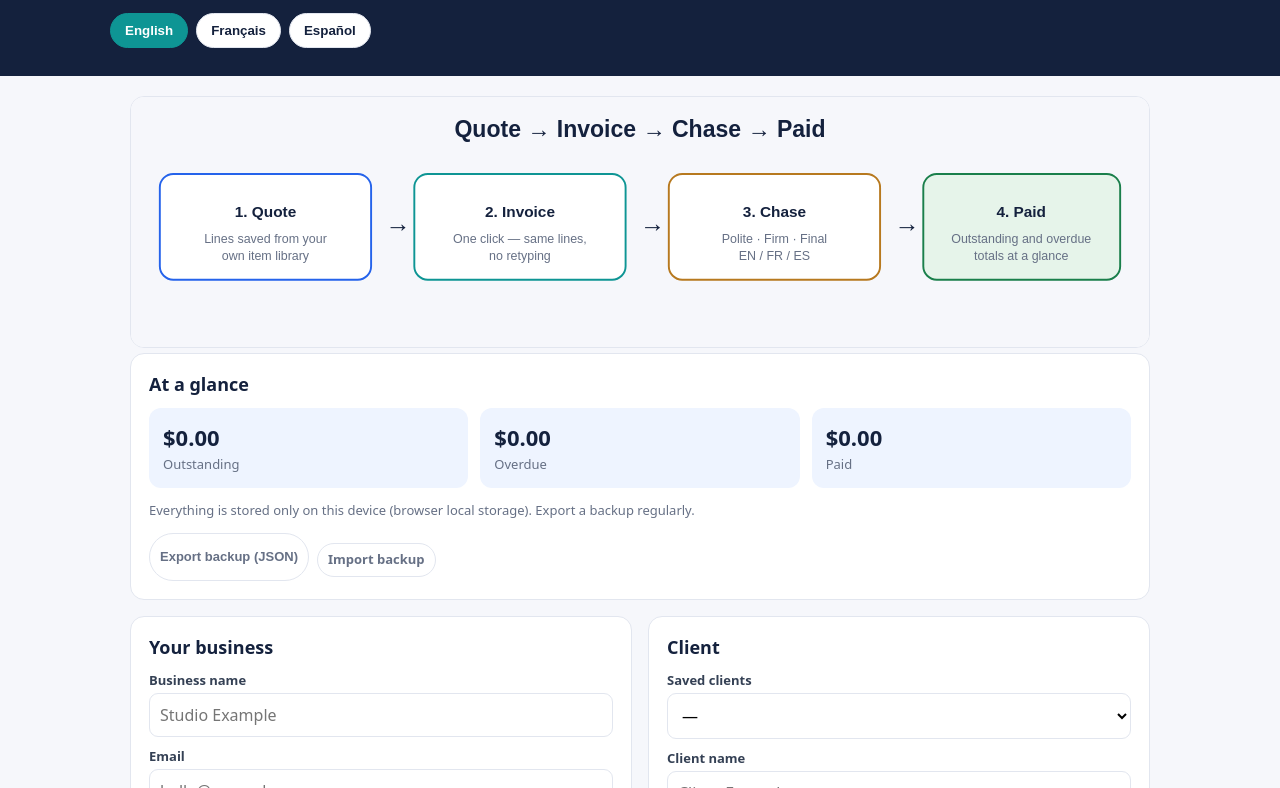
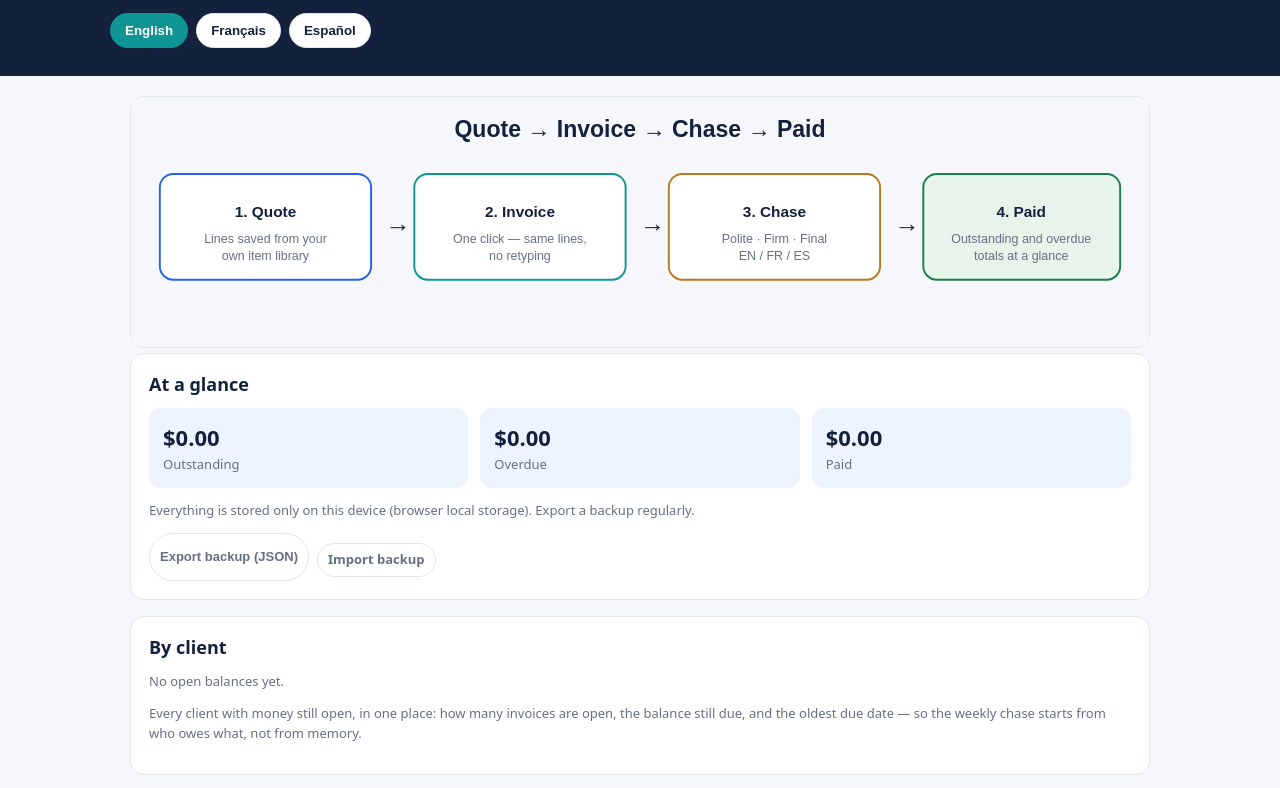
Before and after one commit to Oviainc/quote-invoice-chase, a plain HTML site: page index.html in a window 1280 px wide. Shown: the part 150-938 px from the top of the page. Drawn offline with Linux system fonts and the light colour scheme.

Commit message:
Add by-client balances view

```diff
--- a/index.html
+++ b/index.html
@@ -46,6 +46,9 @@ footer{max-width:1060px;margin:0 auto;padding:10px 20px 34px;color:var(--muted);
 <div class="actions no-print"><button class="btn small" id="btn-export">Export backup (JSON)</button><label class="btn small" style="cursor:pointer">Import backup<input type="file" id="file-import" accept=".json" hidden></label></div>
 </section>
 
+<section class="card"><h2 id="t-clients">By client</h2><div id="client-balances"><p class="small">No open balances yet.</p></div>
+<p class="small">Every client with money still open, in one place: how many invoices are open, the balance still due, and the oldest due date — so the weekly chase starts from who owes what, not from memory.</p></section>
+
 <div class="grid">
 <section class="card"><h2 id="t-biz">Your business</h2>
 <label id="l-bname">Business name</label><input id="biz-name" placeholder="Studio Example">
@@ -91,9 +94,9 @@ footer{max-width:1060px;margin:0 auto;padding:10px 20px 34px;color:var(--muted);
 const $=id=>document.getElementById(id);
 const store={get(k,d){try{return JSON.parse(localStorage.getItem('qic-'+k))??d}catch(e){return d}},set(k,v){localStorage.setItem('qic-'+k,JSON.stringify(v))}};
 let lang='en';
-const UI={en:{title:'Quote → Invoice → Chase',dash:'At a glance',out:'Outstanding',over:'Overdue',paid:'Paid',biz:'Your business',client:'Client',doc:'New document',lines:'Lines',total:'Total',docs:'Documents',chase:'Payment reminder composer',preview:'Preview'},
-fr:{title:'Devis → Facture → Relance',dash:'En un coup d\u2019œil',out:'En attente',over:'En retard',paid:'Payé',biz:'Votre entreprise',client:'Client',doc:'Nouveau document',lines:'Lignes',total:'Total',docs:'Documents',chase:'Relance de paiement',preview:'Aperçu'},
-es:{title:'Cotización → Factura → Cobro',dash:'De un vistazo',out:'Pendiente',over:'Vencido',paid:'Pagado',biz:'Su negocio',client:'Cliente',doc:'Nuevo documento',lines:'Líneas',total:'Total',docs:'Documentos',chase:'Recordatorio de pago',preview:'Vista previa'}};
+const UI={en:{title:'Quote → Invoice → Chase',dash:'At a glance',out:'Outstanding',over:'Overdue',paid:'Paid',biz:'Your business',client:'Client',doc:'New document',lines:'Lines',total:'Total',docs:'Documents',chase:'Payment reminder composer',preview:'Preview',clients:'By client'},
+fr:{title:'Devis → Facture → Relance',dash:'En un coup d\u2019œil',out:'En attente',over:'En retard',paid:'Payé',biz:'Votre entreprise',client:'Client',doc:'Nouveau document',lines:'Lignes',total:'Total',docs:'Documents',chase:'Relance de paiement',preview:'Aperçu',clients:'Par client'},
+es:{title:'Cotización → Factura → Cobro',dash:'De un vistazo',out:'Pendiente',over:'Vencido',paid:'Pagado',biz:'Su negocio',client:'Cliente',doc:'Nuevo documento',lines:'Líneas',total:'Total',docs:'Documentos',chase:'Recordatorio de pago',preview:'Vista previa',clients:'Por cliente'}};
 const WORDS={en:{quote:'Quote',invoice:'Invoice',from:'From',to:'Bill to',due:'Due',desc:'Description',qty:'Qty',price:'Unit price',subtotal:'Subtotal',tax:'Tax',total:'Total',thanks:'Thank you for your business.',paidline:'Paid',bal:'Balance due'},
 fr:{quote:'Devis',invoice:'Facture',from:'Émetteur',to:'Facturer à',due:'Échéance',desc:'Description',qty:'Qté',price:'Prix unitaire',subtotal:'Sous-total',tax:'Taxe',total:'Total',thanks:'Merci de votre confiance.',paidline:'Payé',bal:'Solde dû'},
 es:{quote:'Cotización',invoice:'Factura',from:'De',to:'Facturar a',due:'Vencimiento',desc:'Descripción',qty:'Cant.',price:'Precio unitario',subtotal:'Subtotal',tax:'Impuesto',total:'Total',thanks:'Gracias por su confianza.',paidline:'Pagado',bal:'Saldo pendiente'}};
@@ -121,9 +124,11 @@ function promiseState(doc){if(doc.type!=='invoice'||isPaid(doc)||!doc.promise)re
 function promiseInfo(doc){const s=promiseState(doc);if(!s)return'—';return s==='pending'?doc.promise+' (promised)':doc.promise+' (missed)'}
 function suggestedTone(doc){if(doc.type!=='invoice'||isPaid(doc))return null;if(promiseState(doc)==='pending')return null;const days=dueDays(doc);const c=doc.chases||[];const last=c.length?c[c.length-1].tone:null;if(last==='final')return null;if(days!==null&&days>=0)return last?null:'headsup';if(!last){if(days===null||-days<=7)return'polite';return -days>21?'final':'firm'}if(last==='headsup')return'polite';if(last==='polite')return'firm';if(last==='firm')return'final';return null}
 const TONE_LABEL={headsup:'Send heads-up',polite:'Send polite reminder',firm:'Send firm reminder',final:'Send final reminder'};
+function byClient(ds){const groups={};ds.filter(x=>x.type==='invoice'&&!isPaid(x)&&balance(x)>0).forEach(x=>{const k=x.client+'|'+x.cur;if(!groups[k])groups[k]={client:x.client,cur:x.cur,count:0,bal:0,oldest:x.due||null};const g=groups[k];g.count++;g.bal+=balance(x);if(x.due&&(!g.oldest||x.due<g.oldest))g.oldest=x.due});return Object.values(groups).sort((a,b)=>b.bal-a.bal)}
 function nextStep(doc){if(doc.type!=='invoice')return'—';if(isPaid(doc))return'Paid';const ps=promiseState(doc);if(ps==='pending'){const pd=promiseDays(doc);return pd===0?'Payment promised for today':`Payment promised for ${doc.promise} — wait until then`}const t=suggestedTone(doc);if(ps==='missed')return t?`Promise missed — ${TONE_LABEL[t].toLowerCase()}`:'Promise missed — agree a plan or pause work';if(t)return TONE_LABEL[t];const c=doc.chases||[];const last=c.length?c[c.length-1].tone:null;if(last==='final')return'Final sent — agree a plan or pause work';const days=dueDays(doc);if(last==='headsup'&&days!==null&&days>=0)return days===0?'Heads-up sent — due today':`Heads-up sent — due in ${days}d`;return'—'}
 function render(){const d=docs();let out=0,over=0,paid=0;d.forEach(x=>{const s=statusOf(x);paid+=paidAmt(x)+(s==='paid'&&!(x.payments&&x.payments.length)?x.total:0);if(s!=='paid')out+=balance(x);if(s==='overdue')over+=balance(x)});$('st-out').textContent=fmt(out);$('st-over').textContent=fmt(over);$('st-paid').textContent=fmt(paid);
 $('doc-list').innerHTML=d.length?`<table><tr><th>Number</th><th>Type</th><th>Client</th><th>Total</th><th>Balance</th><th>Status</th><th>Timing</th><th>Promised</th><th>Chase history</th><th>Next step</th><th></th></tr>${d.map((x,i)=>`<tr><td>${x.num}</td><td>${x.type}</td><td>${x.client}</td><td>${fmt(x.total,x.cur)}</td><td>${statusOf(x)==='paid'?'—':fmt(balance(x),x.cur)}${paidAmt(x)>0&&statusOf(x)!=='paid'?' (part-paid)':''}</td><td><span class="badge ${statusOf(x)}">${statusOf(x)}</span></td><td>${dueInfo(x)}</td><td>${promiseInfo(x)}</td><td>${chaseInfo(x)}</td><td>${nextStep(x)}</td><td><button class="btn small" onclick="viewDoc(${i})">View</button> <button class="btn small" onclick="recordPay(${i})">Record payment</button> <button class="btn small" onclick="recordPromise(${i})">Record promise</button> <button class="btn small" onclick="markPaid(${i})">Paid</button> <button class="btn small danger" onclick="delDoc(${i})">Delete</button></td></tr>`).join('')}</table>`:'<p class="small">No documents yet.</p>';
+const grows=byClient(d);$('client-balances').innerHTML=grows.length?`<table><tr><th>Client</th><th>Open invoices</th><th>Balance due</th><th>Oldest due</th></tr>${grows.map(g=>`<tr><td>${g.client}</td><td>${g.count}</td><td>${fmt(g.bal,g.cur)}</td><td>${g.oldest||'—'}</td></tr>`).join('')}</table>`:'<p class="small">No open balances yet.</p>';
 $('chase-doc').innerHTML=d.filter(x=>x.type==='invoice').map((x,i)=>`<option value="${docs().indexOf(x)}">${x.num} — ${x.client} — ${fmt(balance(x),x.cur)} due</option>`).join('')||'<option value="">—</option>';
 const cs=store.get('clients',[]);$('client-saved').innerHTML='<option value="">—</option>'+cs.map((c,i)=>`<option value="${i}">${c.name}</option>`).join('');
 const it=store.get('items',[]);$('item-saved').innerHTML='<option value="">—</option>'+it.map((c,i)=>`<option value="${i}">${c.desc} — ${c.price}</option>`).join('');}
@@ -149,7 +154,7 @@ $('btn-wa-chase').onclick=()=>{ensureComposed();const p=chaseParts();window.open
 $('btn-export').onclick=()=>{const blob=new Blob([JSON.stringify({docs:docs(),clients:store.get('clients',[]),items:store.get('items',[])},null,2)],{type:'application/json'});const a=document.createElement('a');a.href=URL.createObjectURL(blob);a.download='quote-invoice-chase-backup.json';a.click()};
 $('file-import').onchange=e=>{const f=e.target.files[0];if(!f)return;f.text().then(t=>{const j=JSON.parse(t);store.set('docs',j.docs||[]);store.set('clients',j.clients||[]);store.set('items',j.items||[]);render()})};
 ['biz-name','biz-email','biz-pay'].forEach(id=>{$(id).value=store.get(id,'');$(id).addEventListener('input',()=>store.set(id,$(id).value))});
-document.querySelectorAll('[data-lang]').forEach(b=>b.onclick=()=>{lang=b.dataset.lang;document.querySelectorAll('[data-lang]').forEach(x=>x.classList.remove('active'));b.classList.add('active');const u=UI[lang];$('t-title').textContent=u.title;$('t-dash').textContent=u.dash;$('t-out').textContent=u.out;$('t-over').textContent=u.over;$('t-paid').textContent=u.paid;$('t-biz').textContent=u.biz;$('t-client').textContent=u.client;$('t-doc').textContent=u.doc;$('t-lines').textContent=u.lines;$('t-total').textContent=u.total;$('t-docs').textContent=u.docs;$('t-chase').textContent=u.chase;$('t-preview').textContent=u.preview;render()});
+document.querySelectorAll('[data-lang]').forEach(b=>b.onclick=()=>{lang=b.dataset.lang;document.querySelectorAll('[data-lang]').forEach(x=>x.classList.remove('active'));b.classList.add('active');const u=UI[lang];$('t-title').textContent=u.title;$('t-dash').textContent=u.dash;$('t-out').textContent=u.out;$('t-over').textContent=u.over;$('t-paid').textContent=u.paid;$('t-biz').textContent=u.biz;$('t-client').textContent=u.client;$('t-doc').textContent=u.doc;$('t-lines').textContent=u.lines;$('t-total').textContent=u.total;$('t-docs').textContent=u.docs;$('t-chase').textContent=u.chase;$('t-preview').textContent=u.preview;$('t-clients').textContent=u.clients;render()});
 addLine('Example service',1,0);render();
 </script>
 </body></html>
```
Also changed, not shown: 1 other file.
